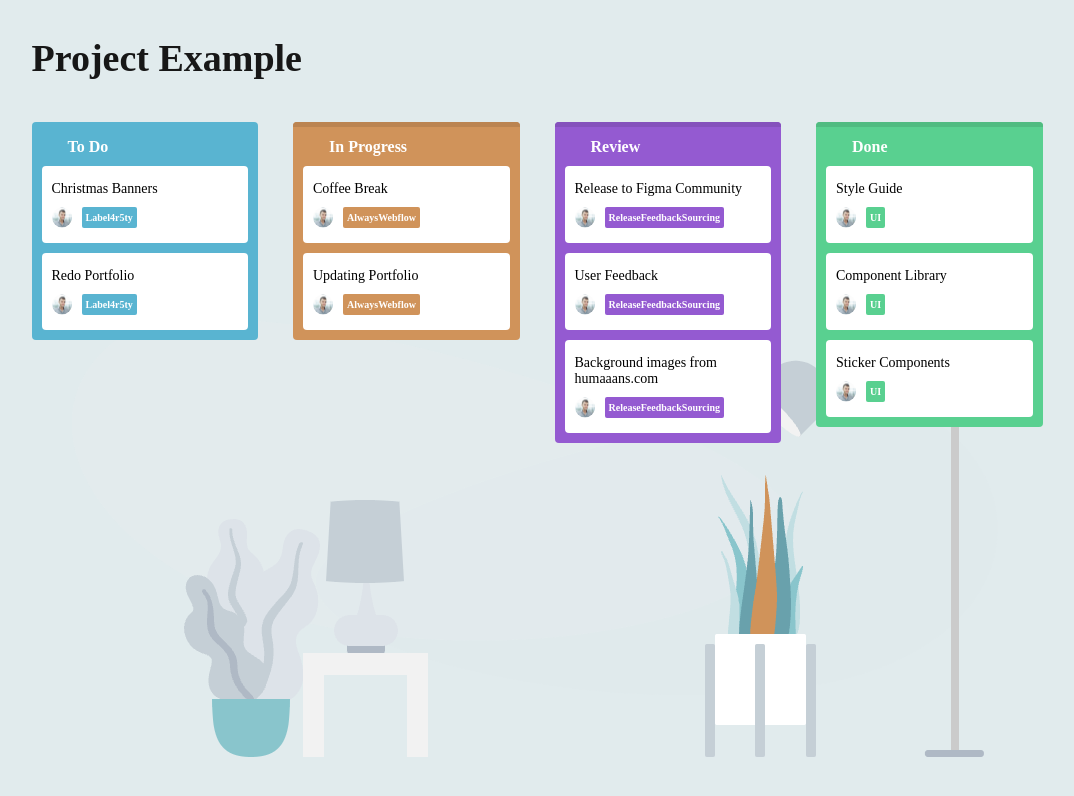
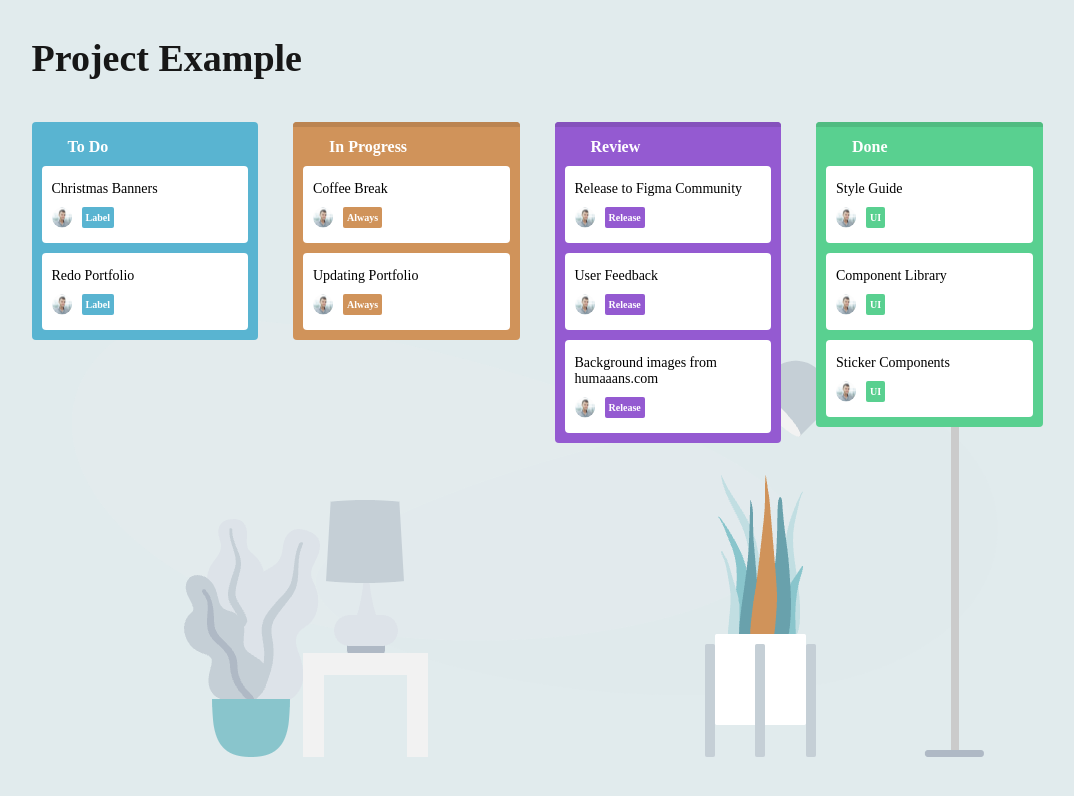
Before and after one commit to Maxim93mk/TODO, a React (Create React App) app: page / in a window 1280 px wide. Shown: the top 796 px of the page, without its empty margins (133-1207 px from the left). Built offline with nearby package versions, Linux system fonts and the light colour scheme.

Commit message:
Данные для user status - по одному значению

```diff
--- a/src/components/app/App.jsx
+++ b/src/components/app/App.jsx
@@ -9,19 +9,19 @@ function App() {
       id: 1,
       name: 'To Do',
       tasks: ['Christmas Banners', 'Redo Portfolio'],
-      userStatus: ['Label','4r5ty']
+      userStatus: ['Label']
     },
     {
       id: 2,
       name: 'In Progress',
       tasks: ['Coffee Break', 'Updating Portfolio'],
-      userStatus: ['Always', 'Webflow']
+      userStatus: ['Always']
     },
     {
       id: 3,
       name: 'Review',
       tasks: ['Release to Figma Community', 'User Feedback', 'Background images from humaaans.com'],
-      userStatus: ['Release', 'Feedback', 'Sourcing']
+      userStatus: ['Release']
     },
     {
       id: 4,
--- a/src/components/tasks/tasks.jsx
+++ b/src/components/tasks/tasks.jsx
@@ -4,13 +4,16 @@ import '../tasks/css/tasks.css'
 
 function TasksMain({data, mainColor, borderColor}) {
     let blockTasksHeader = data.name;
-    let userStatus = data.userStatus.map((elem)=>{
-        // console.log(elem);
-       return elem;
-  });
-  console.log(userStatus)
+//     let userStatus = data.userStatus.map((elem)=>{
+//         // console.log(elem);
+//        return elem;
+//   });
+//   console.log(userStatus)
     let tasksList = data.tasks.map((elem) => {
-        return <TaskItem taskName={elem} mainColor = {mainColor} userStatus = {userStatus}/>
+        return <TaskItem taskName={elem} mainColor = {mainColor} userStatus = {data.userStatus.map((elem)=>{
+            // console.log(elem);
+           return elem;
+      })}/>
     });
 
     return (
```
